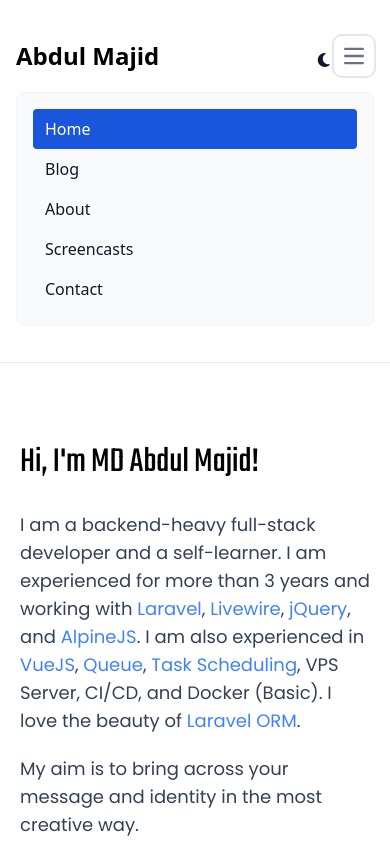
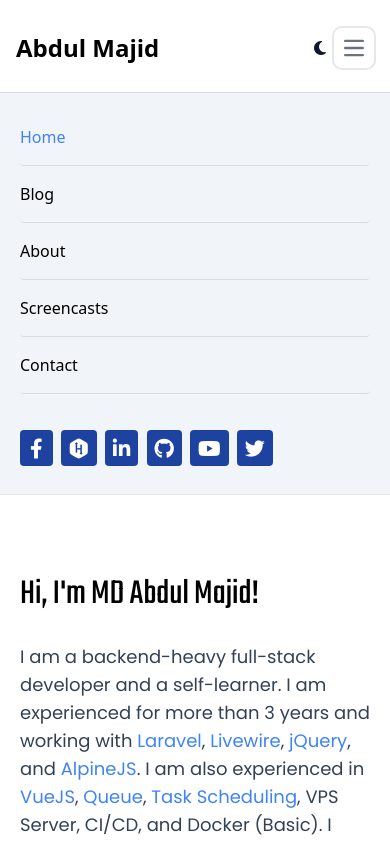
Before and after one commit to abdulmajidcse/resumee-portfolio-template, a website: page src/about.html in a window 390 px wide. Both pictures are taken after a click on the button "Open main menu". Shown: the top 844 px of the page. Drawn offline with Linux system fonts and the light colour scheme.

Commit message:
updated about page.

```diff
--- a/src/about.html
+++ b/src/about.html
@@ -57,18 +57,23 @@
     x-data
     class="bg-white dark:bg-slate-900 dark:text-gray-100 transition-all duration-300 bg-[url('/src/dist/img/dots.svg')]"
   >
-    <nav class="py-5 border-b border-slate-900/10 dark:border-gray-700">
+    <nav
+      class="pt-3 pb-0 md:py-3 border-b border-slate-900/10 dark:border-gray-700"
+    >
       <div
-        class="max-w-screen-xl flex flex-wrap items-center justify-between mx-auto p-4"
+        class="max-w-screen-xl flex flex-wrap items-center justify-between mx-auto pt-4 pb-0 md:p-4"
       >
-        <a href="#" class="flex items-center space-x-3 rtl:space-x-reverse">
+        <a
+          href="#"
+          class="flex items-center space-x-3 rtl:space-x-reverse pl-4 md:pl-0 pb-6 md:pb-0"
+        >
           <span
             class="self-center text-2xl font-semibold whitespace-nowrap dark:text-white"
             >Abdul Majid</span
           >
         </a>
 
-        <div>
+        <div class="flex gap-2 pr-4 md:pr-0 pb-6 md:pb-0">
           <button
             onclick="toggleTheme()"
             type="button"
@@ -106,14 +111,17 @@
           </button>
         </div>
 
-        <div class="hidden w-full md:block md:w-auto" id="navbar-dropdown">
+        <div
+          class="hidden w-full md:block md:w-auto px-5 md:px-0 bg-slate-100 md:bg-inherit dark:bg-slate-800/50 dark:md:bg-inherit border-t md:border-t-0 border-slate-900/10 dark:border-gray-700"
+          id="navbar-dropdown"
+        >
           <ul
-            class="flex flex-col font-medium p-4 md:p-0 mt-4 border border-gray-100 rounded-lg bg-gray-50 md:space-x-8 rtl:space-x-reverse md:flex-row md:mt-0 md:border-0 md:bg-inherit dark:bg-gray-800 md:dark:bg-inherit dark:border-gray-700"
+            class="flex flex-col font-medium md:px-4 py-4 md:p-0 md:space-x-8 rtl:space-x-reverse md:flex-row"
           >
             <li>
               <a
                 href="#"
-                class="block py-2 px-3 text-white bg-blue-700 rounded md:bg-transparent md:text-blue-700 md:p-0 md:dark:text-blue-500 dark:bg-blue-600 md:dark:bg-transparent"
+                class="block py-4 md:py-2 md:px-2 rounded md:p-0 border-b border-slate-900/10 dark:border-slate-700/50 md:border-b-0 hover:text-slate-600 dark:hover:text-slate-300 active"
                 aria-current="page"
                 >Home</a
               >
@@ -121,28 +129,28 @@
             <li>
               <a
                 href="#"
-                class="block py-2 px-3 text-gray-900 rounded hover:bg-gray-100 md:hover:bg-transparent md:border-0 md:hover:text-blue-700 md:p-0 dark:text-white md:dark:hover:text-blue-500 dark:hover:bg-gray-700 dark:hover:text-white md:dark:hover:bg-transparent"
+                class="block py-4 md:py-2 md:px-2 rounded md:p-0 border-b border-slate-900/10 dark:border-slate-700/50 md:border-b-0 hover:text-slate-600 dark:hover:text-slate-300"
                 >Blog</a
               >
             </li>
             <li>
               <a
                 href="#"
-                class="block py-2 px-3 text-gray-900 rounded hover:bg-gray-100 md:hover:bg-transparent md:border-0 md:hover:text-blue-700 md:p-0 dark:text-white md:dark:hover:text-blue-500 dark:hover:bg-gray-700 dark:hover:text-white md:dark:hover:bg-transparent"
+                class="block py-4 md:py-2 md:px-2 rounded md:p-0 border-b border-slate-900/10 dark:border-slate-700/50 md:border-b-0 hover:text-slate-600 dark:hover:text-slate-300"
                 >About</a
               >
             </li>
             <li>
               <a
                 href="#"
-                class="block py-2 px-3 text-gray-900 rounded hover:bg-gray-100 md:hover:bg-transparent md:border-0 md:hover:text-blue-700 md:p-0 dark:text-white md:dark:hover:text-blue-500 dark:hover:bg-gray-700 dark:hover:text-white md:dark:hover:bg-transparent"
+                class="block py-4 md:py-2 md:px-2 rounded md:p-0 border-b border-slate-900/10 dark:border-slate-700/50 md:border-b-0 hover:text-slate-600 dark:hover:text-slate-300"
                 >Screencasts</a
               >
             </li>
             <li>
               <a
                 href="#"
-                class="block py-2 px-3 text-gray-900 rounded hover:bg-gray-100 md:hover:bg-transparent md:border-0 md:hover:text-blue-700 md:p-0 dark:text-white md:dark:hover:text-blue-500 dark:hover:bg-gray-700 dark:hover:text-white md:dark:hover:bg-transparent"
+                class="block py-4 md:py-2 md:px-2 rounded md:p-0 border-b border-slate-900/10 dark:border-slate-700/50 md:border-b-0 hover:text-slate-600 dark:hover:text-slate-300"
                 >Contact</a
               >
             </li>
@@ -150,7 +158,7 @@
               <button
                 onclick="toggleTheme()"
                 type="button"
-                class="theme-button"
+                class="theme-button mt-2"
               >
                 <!-- dark theme icon -->
                 <i class="dark_theme_icon fa-solid fa-moon !hidden"></i>
@@ -159,6 +167,52 @@
               </button>
             </li>
           </ul>
+
+          <div class="my-5 md:hidden">
+            <a
+              href="https://facebook.com/abdulmajidcse/"
+              target="_blank"
+              class="text-white bg-blue-800 hover:bg-slate-900 dark:bg-blue-600 dark:hover:bg-slate-600 px-2.5 pt-2 pb-1 rounded transition-all duration-300 inline-block mr-1 mb-2"
+            >
+              <i class="fa-brands fa-facebook-f text-xl"></i>
+            </a>
+
+            <a
+              href="https://hackerrank.com/abdulmajidcse/"
+              target="_blank"
+              class="text-white bg-blue-800 hover:bg-slate-900 dark:bg-blue-600 dark:hover:bg-slate-600 px-2 pt-2 pb-1 rounded transition-all duration-300 inline-block mr-1 mb-2"
+            >
+              <i class="fa-brands fa-hackerrank text-xl"></i>
+            </a>
+
+            <a
+              href="https://www.linkedin.com/in/abdulmajidcse"
+              target="_blank"
+              class="text-white bg-blue-800 hover:bg-slate-900 dark:bg-blue-600 dark:hover:bg-slate-600 px-2 pt-2 pb-1 rounded transition-all duration-300 inline-block mr-1 mb-2"
+              ><i class="fa-brands fa-linkedin-in text-xl"></i
+            ></a>
+
+            <a
+              href="https://github.com/abdulmajidcse/"
+              target="_blank"
+              class="text-white bg-blue-800 hover:bg-slate-900 dark:bg-blue-600 dark:hover:bg-slate-600 px-2 pt-2 pb-1 rounded transition-all duration-300 inline-block mr-1 mb-2"
+              ><i class="fa-brands fa-github text-xl"></i
+            ></a>
+
+            <a
+              href="https://www.youtube.com/@abdulmajidcse/"
+              target="_blank"
+              class="text-white bg-blue-800 hover:bg-slate-900 dark:bg-blue-600 dark:hover:bg-slate-600 px-2 pt-2 pb-1 rounded transition-all duration-300 inline-block mr-1 mb-2"
+              ><i class="fa-brands fa-youtube text-xl"></i
+            ></a>
+
+            <a
+              href="https://twitter.com/abdulmajidcse/"
+              target="_blank"
+              class="text-white bg-blue-800 hover:bg-slate-900 dark:bg-blue-600 dark:hover:bg-slate-600 px-2 pt-2 pb-1 rounded transition-all duration-300 inline-block mr-1 mb-2"
+              ><i class="fa-brands fa-twitter text-xl"></i
+            ></a>
+          </div>
         </div>
       </div>
     </nav>
```
Also changed, not shown: src/dist/css/app.min.css.
